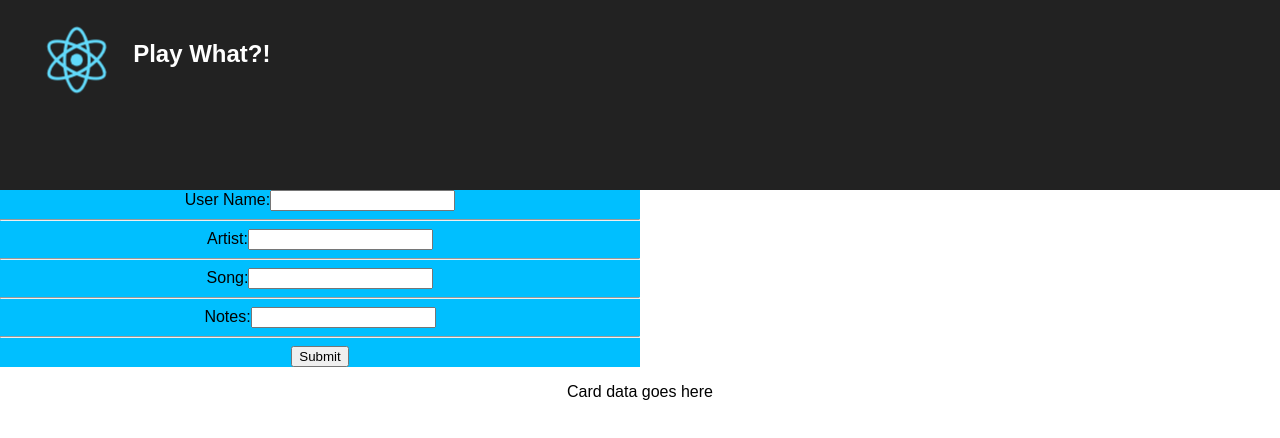
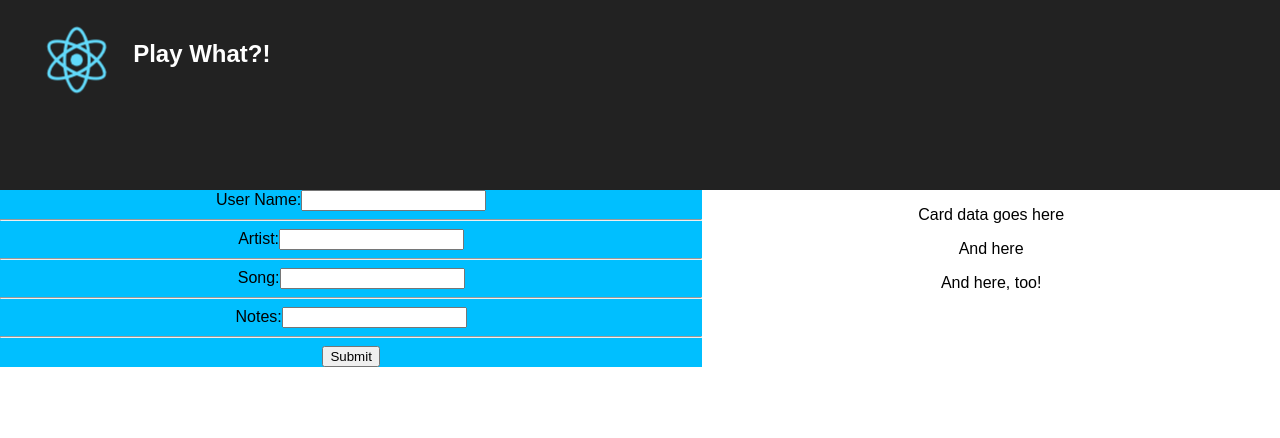
Before and after one commit to andersonmmi/song-share-app, a React (Create React App) app: page / in a window 1280 px wide. Shown: the top 438 px of the page. Built offline with nearby package versions, Linux system fonts and the light colour scheme.

Commit message:
Seperates and styles body components

```diff
--- a/src/App.js
+++ b/src/App.js
@@ -10,14 +10,20 @@ class App extends Component {
       "display": "flex",
       "flexDirection": "row"
     }
+    const bodyContainerStyle={
+      "display": "flex",
+      "flexDirection": "row"
+    }
     return (
       <div className="App">
         <div className="App-header" style={headerStyle}>
           <img src={logo} className="App-logo" alt="logo" />
           <h2>Play What?!</h2>
         </div>
-        <Form />
-        <Card />
+        <span className="body-container" style={bodyContainerStyle}>
+          <Form />
+          <Card />
+        </span>
       </div>
     );
   }
--- a/src/components/card.js
+++ b/src/components/card.js
@@ -4,10 +4,14 @@ class Card extends Component {
 
 
   render(){
-
+    const cardStyle = {
+      "flexGrow": 1,
+    }
     return(
-      <div>
+      <div className="cards-container" style={cardStyle}>
         <p>Card data goes here</p>
+        <p>And here</p>
+        <p>And here, too!</p>
       </div>
     )
   }
--- a/src/components/form.js
+++ b/src/components/form.js
@@ -58,12 +58,12 @@ class Form extends Component {
 
   render() {
     const formStyle = {
-      "width": "50%",
-      "backgroundColor": "deepskyblue"
+      "backgroundColor": "deepskyblue",
+      "flexGrow": 1,
     };
     return (
-      <div className="form">
-        <form onSubmit={this.handleSubmit} style={formStyle}>
+      <div className="form" style={formStyle}>
+        <form onSubmit={this.handleSubmit} >
           <label>
             User Name:
             <input onChange={this.setUserNameValue} type="text" value={this.state.userNameValue}/>
```
